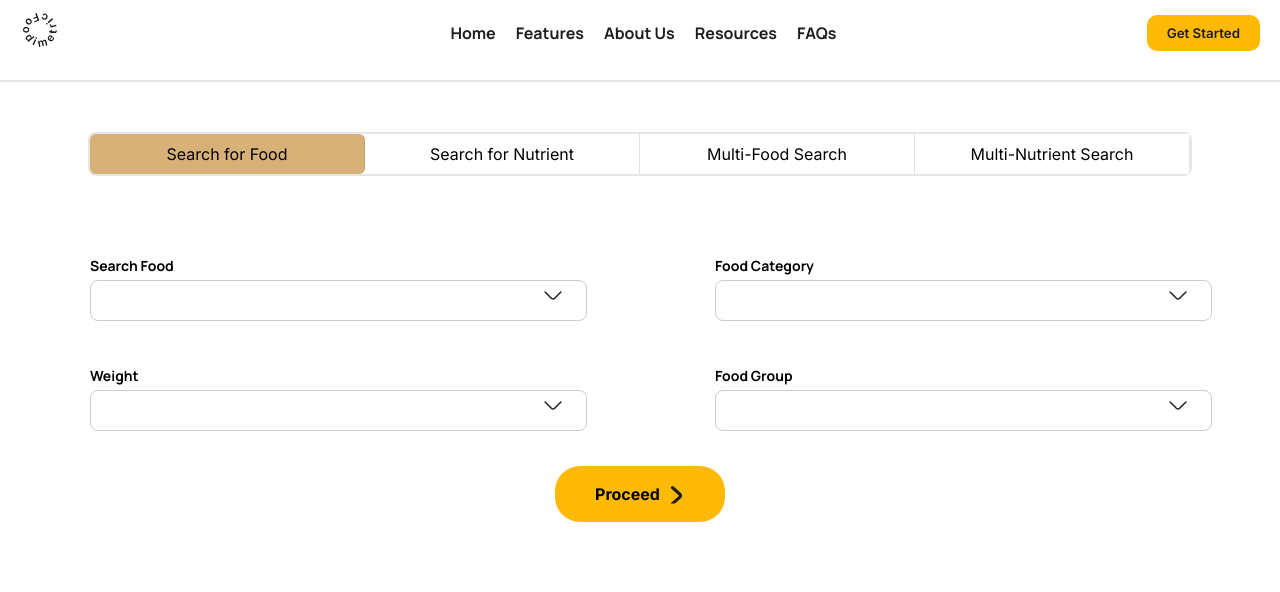
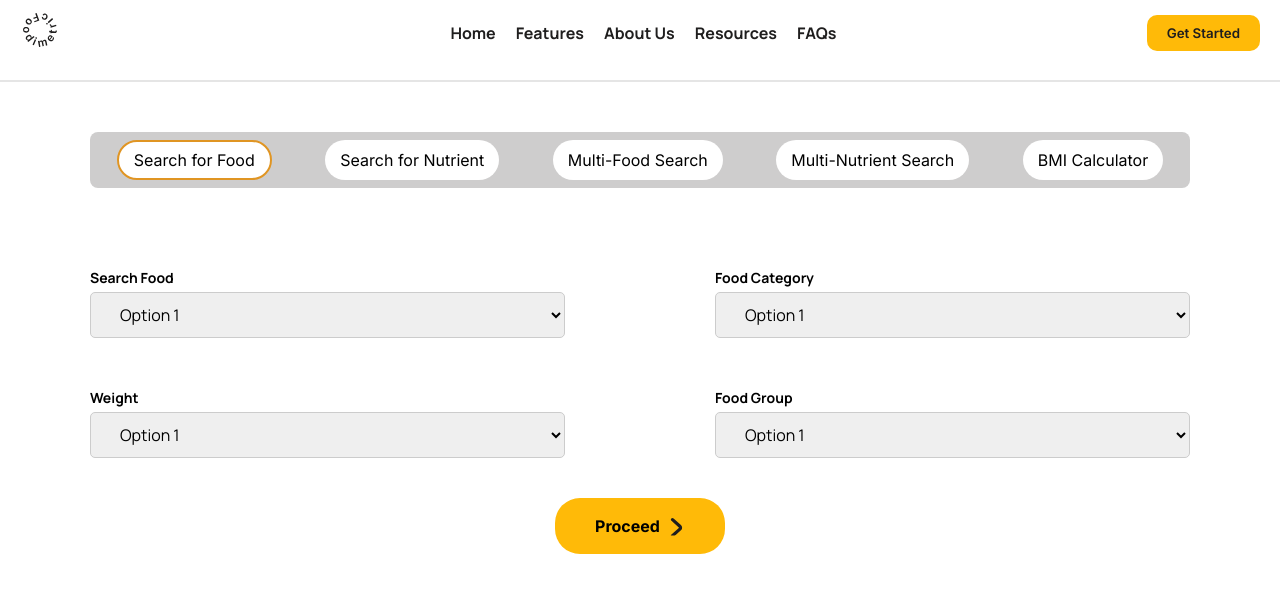
Before and after one commit to Foodimetric/Foodimetric_frontend, a React (Create React App) app: page /search in a window 1280 px wide. Shown: the top 592 px of the page. Built offline with nearby package versions, Linux system fonts and the light colour scheme.

Commit message:
feat UI: BMI

```diff
--- a/src/Pages/Search.js
+++ b/src/Pages/Search.js
@@ -1,6 +1,7 @@
 import React, { useState } from 'react';
 import './pages.css'
 import ByFood from '../components/ByFood'
+import BodyMassIndex from '../components/Bmi'
 
 
 export function searchLoader (){
@@ -13,6 +14,8 @@ const SearchTab = () => {
     { title: 'Search for Nutrient', content: <ByFood searchfood={"Search Nutrient"} foodcategory={"Food Category"} weight={"Calorie"} foodgroup={"Food Group"}/>},
     { title: 'Multi-Food Search', content: <ByFood searchfood={"Search Multiple Food"} foodcategory={"Food Category"} weight={"Weight"} foodgroup={"Food Group"}/> },
     { title: 'Multi-Nutrient Search', content: <ByFood searchfood={"Search Multiple Nutrient"} foodcategory={"Food Category"} weight={"Calories"} foodgroup={"Food Group"}/> },
+    { title: 'BMI Calculator', content: <BodyMassIndex /> },
+
   ];
 
   const [activeTab, setActiveTab] = useState(0);
@@ -21,6 +24,7 @@ const SearchTab = () => {
     setActiveTab(index);
   };
 
+  console.log(activeTab);
   return (
     <div className="tab-page">
       <div className="tab-buttons">
@@ -35,6 +39,7 @@ const SearchTab = () => {
         ))}
       </div>
       <div className="tab-content">
+        {/* <button className='current_tab'>{tabs[activeTab].title}</button> */}
         <div>{tabs[activeTab].content}</div>
       </div>
     </div>
--- a/src/Pages/pages.css
+++ b/src/Pages/pages.css
@@ -7,36 +7,48 @@
 
 
 .tab-buttons {
-    border: 2px solid rgba(0, 0, 0, 0.1);
   border-radius: 8px;
   max-width: 1100px;
   margin: 0 auto;
   margin-top: 50px;
   display: flex;
-    justify-content: space-evenly;
+  justify-content: space-around;
   margin-bottom: 20px;
+  background-color: #CECDCD;
+  padding: 8px 0px;
 }
 
 .tab-buttons button {
-    width: 100%;
-    padding: 10px 15px;
+  padding: 8px 15px;
   font-size: 16px;
-    border: none;
+  border-radius: 20px;
   cursor: pointer;
   background-color: white;
-    border-right:1px solid rgba(0, 0, 0, 0.1) ;
+  border: none;
 }
 
 .tab-buttons button.active {
-    background: linear-gradient(0deg, rgba(224, 149, 35, 0.5), rgba(224, 149, 35, 0.5)),linear-gradient(0deg, #CECDCD, #CECDCD);
-    border-radius: 6px;
+  background-color: white;
+  border: 2px solid  rgba(224, 149, 35, 1);
+  /* background: linear-gradient(0deg, rgba(224, 149, 35, 0.5), rgba(224, 149, 35, 0.5)),linear-gradient(0deg, #CECDCD, #CECDCD); */
 
 }
 
 .tab-content {
+  margin: 0 auto;
   padding: 20px;
 }
 
+
+.current_tab{
+  padding: 8px 15px;
+  font-size: 16px;
+  border-radius: 20px;
+  cursor: pointer;
+  background-color: white;
+  border: none;
+  border: 2px solid  rgba(224, 149, 35, 1);
+}
 /* Responsive Styles */
 
 @media (max-width: 480px) {
--- /dev/null
+++ b/src/components/Bmi.js
@@ -0,0 +1,67 @@
+import React, { useState } from 'react';
+import './component.css';
+
+const BodyMassIndex = () => {
+  const [weight, setWeight] = useState('');
+  const [height, setHeight] = useState('');
+  const [showModal, setShowModal] = useState(false);
+
+  const handleWeightChange = (event) => {
+    setWeight(event.target.value);
+  };
+
+  const handleHeightChange = (event) => {
+    setHeight(event.target.value);
+  };
+
+  const handleProceedClick = () => {
+    setShowModal(true);
+  };
+
+  const handleModalClose = () => {
+    setShowModal(false);
+  };
+
+  return (
+    <div className="Bmi-content">
+      <div className="Bmi_weight">
+        <label htmlFor="weight">Weight (kg):</label>
+        <input
+          type="text"
+          id="weight"
+          value={weight}
+          onChange={handleWeightChange}
+          placeholder="in kilograms"
+        />
+      </div>
+
+      <div className="Bmi_height">
+        <label htmlFor="height">Height (m²):</label>
+        <input
+          type="text"
+          id="height"
+          value={height}
+          onChange={handleHeightChange}
+          placeholder="in metre square"
+        />
+      </div>
+
+      <button onClick={handleProceedClick} className="Bmi_button">
+        Proceed
+      </button>
+
+      {showModal && (
+        <div className="modal">
+          <div className="modal-content">
+            <p className='Bmi-result'>BMI Result</p>
+            <p>Your BMI is:</p>
+            <h3>{`Result Kgm²`}</h3>
+            <button onClick={handleModalClose}>Close</button>
+          </div>
+        </div>
+      )}
+    </div>
+  );
+};
+
+export default BodyMassIndex;
--- a/src/components/ByFood.js
+++ b/src/components/ByFood.js
@@ -9,27 +9,39 @@ const ByFood = (props) => {
             <div className="search-form">
                 <div className="form-group">
                     <label htmlFor="searchFood">{props.searchfood}</label>
-                    <input type="text" id="searchFood" name="searchFood" />
-                    <img src={down} alt='down'/>
+                    <select id="searchFood" name="searchFood">
+                        <option value="option1">Option 1</option>
+                        <option value="option2">Option 2</option>
+                        <option value="option3">Option 3</option>
+                    </select>
                 </div>
                 <div className="form-group">
                     <label htmlFor="foodCategory">{props.foodcategory}</label>
-                    <input type="text" id="foodCategory" name="foodCategory" />
-                    <img src={down} alt='down'/>
+                    <select id="foodCategory" name="foodCategory">
+                        <option value="option1">Option 1</option>
+                        <option value="option2">Option 2</option>
+                        <option value="option3">Option 3</option>
+                    </select>
                 </div>
                 <div className="form-group">
                     <label htmlFor="weight">{props.weight}</label>
-                    <input type="text" id="weight" name="weight" />
-                    <img src={down} alt='down'/>
+                    <select id="weight" name="weight">
+                        <option value="option1">Option 1</option>
+                        <option value="option2">Option 2</option>
+                        <option value="option3">Option 3</option>
+                    </select>
                 </div>
                 <div className="form-group">
                     <label htmlFor="foodGroup">{props.foodgroup}</label>
-                    <input type="text" id="foodGroup" name="foodGroup" />
-                    <img src={down} alt='down'/>
+                    <select id="foodGroup" name="foodGroup">
+                        <option value="option1">Option 1</option>
+                        <option value="option2">Option 2</option>
+                        <option value="option3">Option 3</option>
+                    </select>
                 </div>
             </div>
             <div className='proceed'>
-                <button>Proceed <img src={right} alt='right'  height={"20px"} width={"20px"}/></button>
+                <button>Proceed <img src={right} alt='right' height={"20px"} width={"20px"} /></button>
             </div>
         </>
     );
--- a/src/components/component.css
+++ b/src/components/component.css
@@ -99,7 +99,7 @@
         position: absolute;
         right: 5px;
         top: 50px;
-        background: linear-gradient(to bottom, rgba(255,255,255,1) 0%,rgba(255, 255, 255, 0.87) 50%,rgba(255, 185, 8, 0.685) 100%);
+        background: linear-gradient(to bottom, rgba(255, 255, 255, 1) 0%, rgba(255, 255, 255, 0.87) 50%, rgba(255, 185, 8, 0.685) 100%);
         width: 40vw;
         /* height: 100vh; */
         flex-direction: column;
@@ -191,7 +191,7 @@
 }
 
 .hero-content h3 {
-    margin: 0  0 20px 0;
+    margin: 0 0 20px 0;
     font-size: 32px;
     font-weight: 700;
     color: #333;
@@ -893,3 +893,110 @@
         margin-top: 30px;
     }
 }
+
+/* BMI component */
+.Bmi-content {
+    width: 100%;
+    margin: 0 auto;
+}
+
+.Bmi_weight,
+.Bmi_height {
+    width: 500px;
+}
+
+/* bmi-content.css */
+
+.Bmi-content {
+    display: flex;
+    flex-direction: column;
+    align-items: center;
+}
+
+.Bmi_weight,
+.Bmi_height {
+    margin-bottom: 16px;
+}
+
+.Bmi_weight label,
+.Bmi_height label {
+    margin-bottom: 8px;
+}
+
+.Bmi_weight input,
+.Bmi_height input {
+    padding: 8px;
+    width: 500px;
+    height: 25px;
+    font-family: 'Manrope', 'Inter', sans-serif;
+    font-style: italic;
+    margin-bottom: 20px;
+    border-radius: 8px;
+    border: 1px solid rgba(94, 94, 94, 1);
+}
+
+.Bmi_button {
+    margin-top: 20px;
+    width: 230px;
+    padding: 16px 20px;
+    background-color: rgba(255, 186, 8, 1);
+    border-radius: 12px;
+    color: rgb(0, 0, 0);
+    border: none;
+    cursor: pointer;
+    font-weight: 700;
+}
+
+.Bmi_button:hover {
+    background-color: rgba(255, 185, 8, 0.747);
+}
+
+.Bmi_button:focus {
+    outline: none;
+}
+
+/* Modal */
+
+.modal {
+    position: fixed;
+    top: 0;
+    left: 0;
+    width: 100%;
+    height: 100%;
+    background-color: rgba(0, 0, 0, 0.5);
+    display: flex;
+    justify-content: center;
+    align-items: center;
+  }
+
+  .modal-content {
+    background: rgba(224, 148, 35, 0.959);
+    padding: 20px;
+    border-radius: 5px;
+    min-width: 300px;
+    max-width: 400px;
+    text-align: center;
+  }
+
+  .Bmi-result {
+    margin-top: 0;
+    background-color: rgba(255, 255, 255, 0.65);
+    border: 1px solid #E09523;;
+    border-radius: 15px;
+    padding: 7px 15px;
+    width: max-content;
+    margin: 0 auto;
+    margin-bottom: 20px;
+  }
+
+  .modal-content h3{
+    margin-bottom:20px;
+  }
+
+  .modal-content button {
+    padding: 8px 16px;
+    background-color: rgb(252, 236, 197);
+    border: none;
+    border-radius: 3px;
+    cursor: pointer
+  }
--- a/src/components/search.css
+++ b/src/components/search.css
@@ -19,12 +19,13 @@ label {
     font-weight: bold;
 }
 
-input {
+select {
     width: 100%;
-    padding: 5px;
+    padding: 10px 25px;
     font-size: 16px;
     border: 1px solid #ccc;
     border-radius: 5px;
+    font-family: 'Manrope', 'Inter', sans-serif;;
 }
 
 .proceed {
@@ -51,17 +52,21 @@ input {
     margin-left: 5px;
 }
 
-.form-group input {
-    padding-right: 10px;
+
+select option {
+    font-style: italic;
+    color: #555;
 }
 
-.form-group img {
-    position: absolute;
-    top: 65%;
-    right: 0px;
-    transform: translateY(-50%);
-    pointer-events: none;
+select option:hover {
+    background-color: #f5f5f5;
 }
+
+select option:selected {
+    font-weight: bold;
+}
+
+
 
 @media (max-width: 480px) {
     .form-group img {
```
Also changed, not shown: src/components/ByNutrient.js (deleted). Lines whose indentation alone changed are shown as unchanged.
